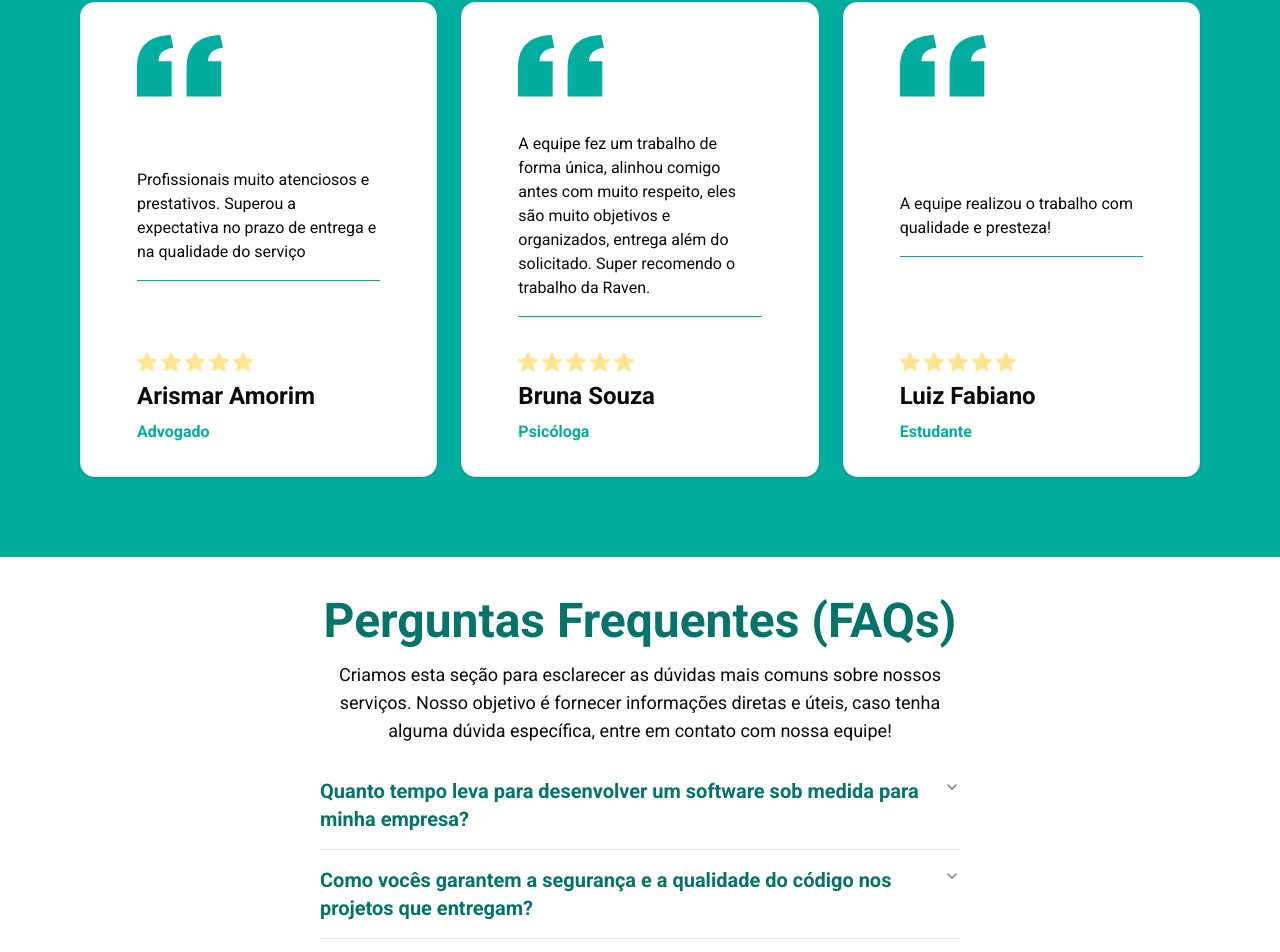
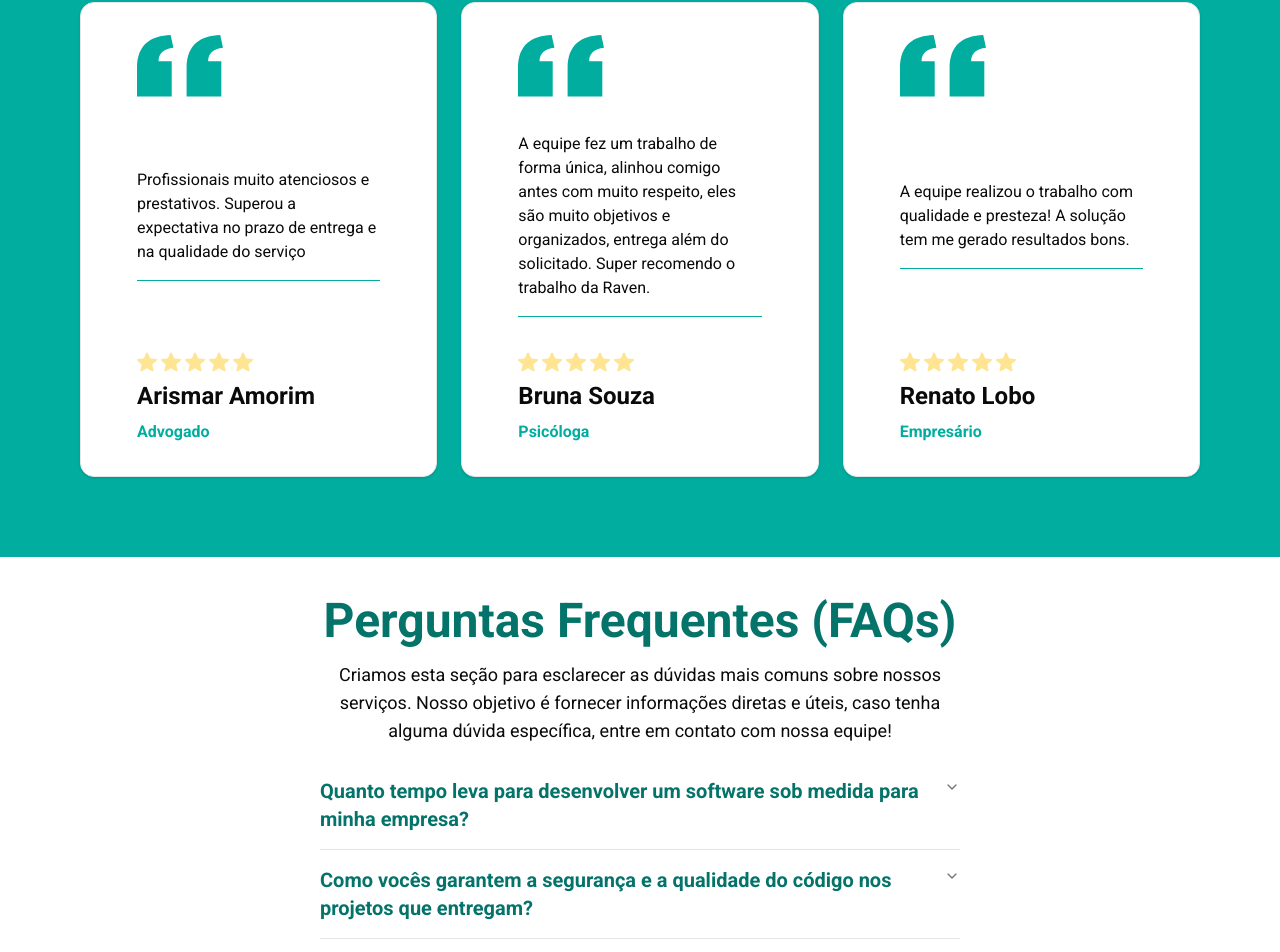
Before and after one commit to FreelasDosIrmoes/raven_landing_page, a React (Vite) app: page / in a window 1280 px wide. Shown: the part 3214-4166 px from the top of the page. Built offline with nearby package versions, Linux system fonts and the light colour scheme.

Commit message:
(RLP): change feedback info

```diff
--- a/src/components/Feedback/index.tsx
+++ b/src/components/Feedback/index.tsx
@@ -19,10 +19,12 @@ export const Feedback = () => {
       profissao: "Psicóloga",
     },
     {
-      descricao: "A equipe realizou o trabalho com qualidade e presteza!",
+      descricao:
+        // eslint-disable-next-line max-len
+        "A equipe realizou o trabalho com qualidade e presteza! A solução tem me gerado resultados bons.",
       estrelas: 5,
-      nome: "Luiz Fabiano",
-      profissao: "Estudante",
+      nome: "Renato Lobo",
+      profissao: "Empresário",
     },
   ];
 
```
